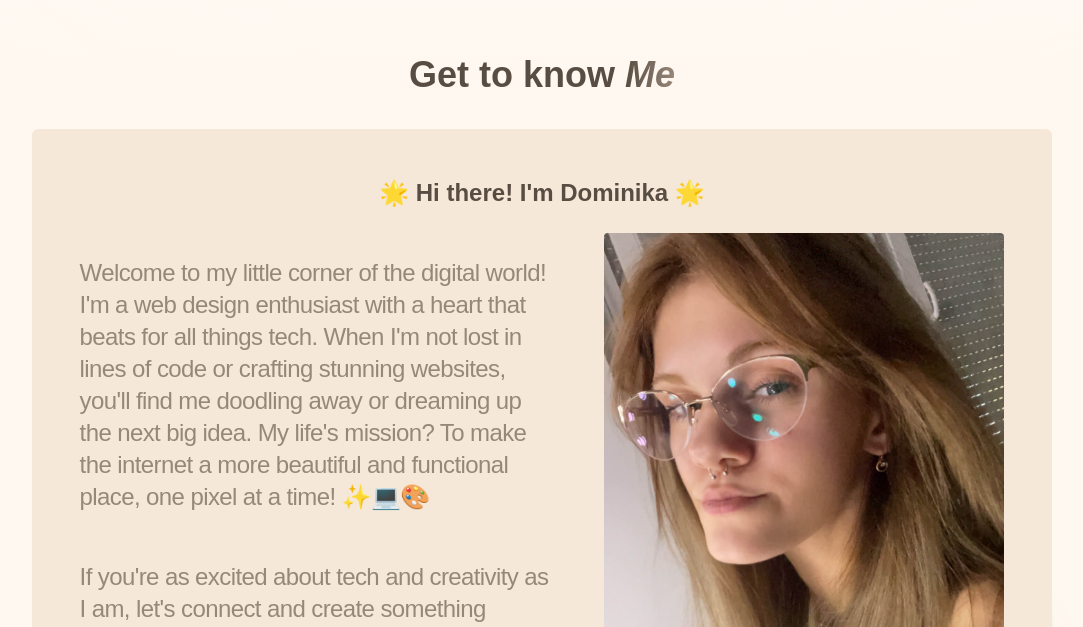
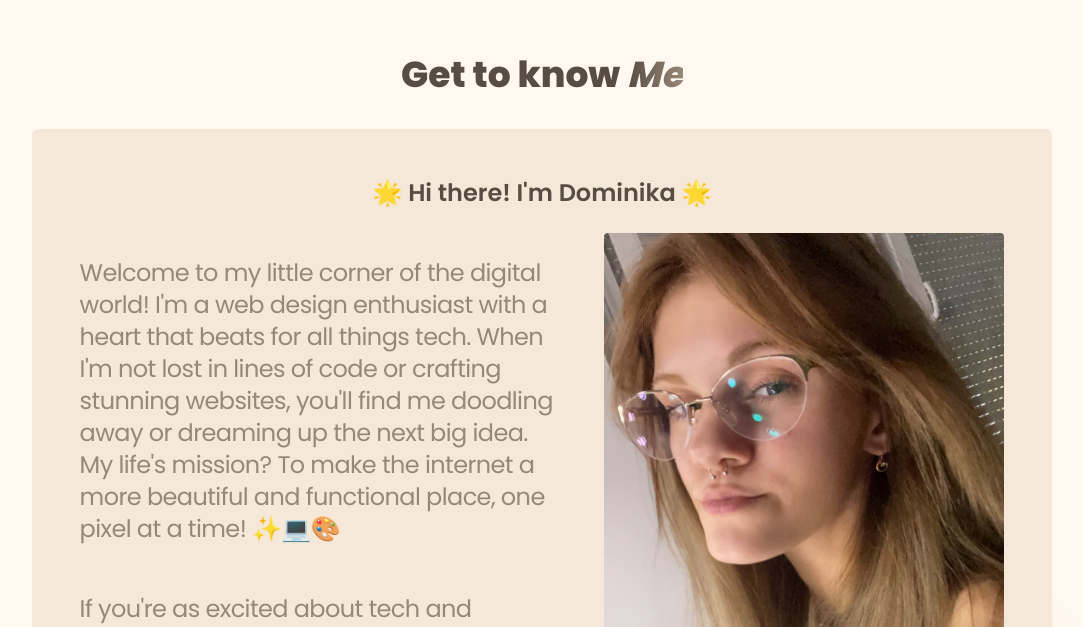
Before and after one commit to vaydominika/vay.hu, a Next.js app: page / in a window 1280 px wide. Shown: the part 809-1436 px from the top of the page, without its empty margins (98-1181 px from the left). Built offline with nearby package versions, Linux system fonts and the light colour scheme.

Commit message:
new font added

```diff
--- a/src/app/globals.css
+++ b/src/app/globals.css
@@ -3,7 +3,7 @@
 @tailwind utilities;
 
 body {
-  font-family: Arial, Helvetica, sans-serif;
+  font-family: var(--font-poppins), Arial, Helvetica, sans-serif;
   background-color: #FFF8F0;
 }
 
```
